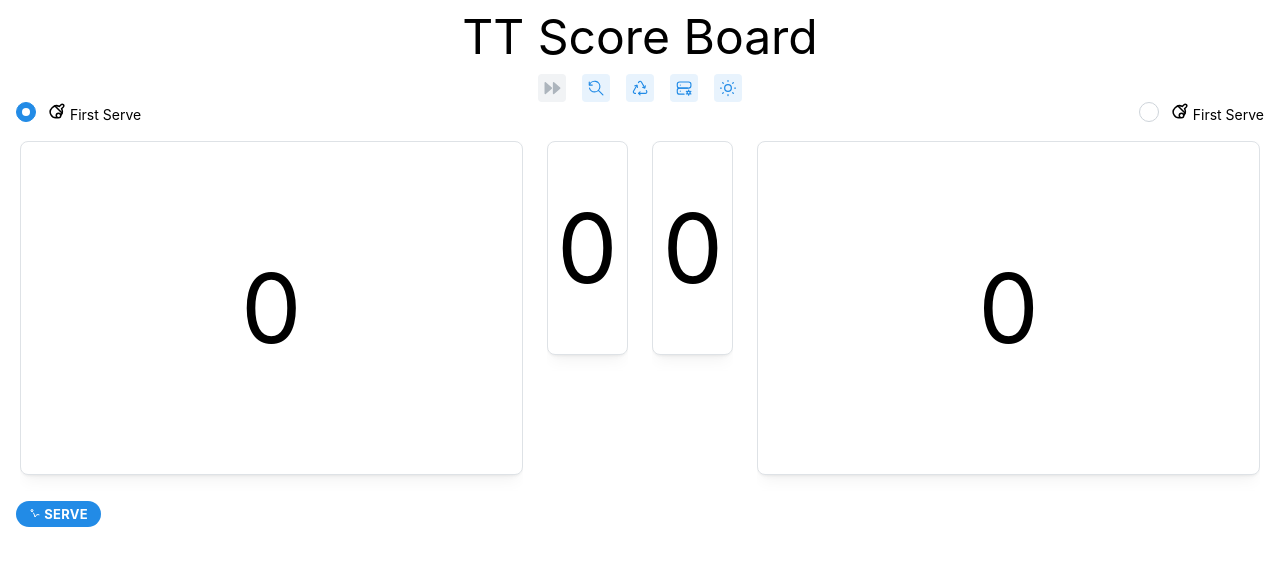
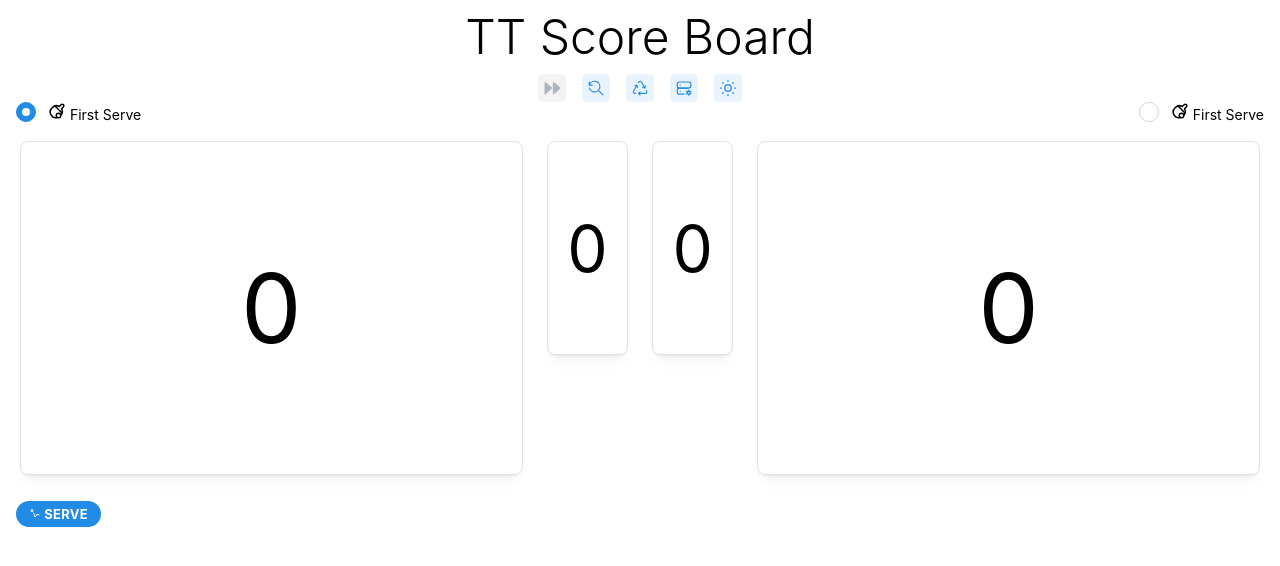
Before and after one commit to r48n34/Modern-Table-Tennis-Score-Board, a React (Vite) app: page / in a window 1280 px wide. Shown: the top 566 px of the page. Built offline with nearby package versions, Linux system fonts and the light colour scheme.

Commit message:
Change css

```diff
--- a/src/components/BigScoreBoard.tsx
+++ b/src/components/BigScoreBoard.tsx
@@ -137,7 +137,7 @@ function BigScoreBoard(){
     return (
         <>
         <Container fluid>
-            <Text ta="center" fz={48}>
+            <Text ta="center" fz={48} fw={300}>
                 TT Score Board
             </Text>
 
@@ -154,7 +154,7 @@ function BigScoreBoard(){
                 </Tooltip>
 
 
-                <Tooltip label="Reset Score">
+                <Tooltip label="Reset Game Score">
                 <ActionIcon variant="light" aria-label="Reset Game Score" onClick={() => resetGameScore()} >
                     <IconZoomReset style={{ width: '70%', height: '70%' }} stroke={1.5} />
                 </ActionIcon>
@@ -190,7 +190,7 @@ function BigScoreBoard(){
             </Radio.Group>
 
             <Grid mt={12}>
-                <Grid.Col span={5}>
+                <Grid.Col span={{ base: 5 }}>
                     <ScoreDrag
                         initialSlide={playersScore!.leftPlayerScore}
                         changeScore={changeScore}
@@ -206,23 +206,25 @@ function BigScoreBoard(){
                     }
                 </Grid.Col>
 
-                <Grid.Col span={2}>
+                <Grid.Col span={{ base: 2 }}>
                     <Grid>
-                        <Grid.Col span={6}>
+                        <Grid.Col span={{ base: 6 }}>
                         <ScoreDrag
                             initialSlide={playersScore!.leftPlayerMatchScore}
                             player={"leftPlayerMatchScore"}
                             changeScore={changeScore}
                             height={230}
+                            fontSize={8}
                             setEmbla={setEmblaLeftMatchScore}
                         />
                         </Grid.Col>
-                        <Grid.Col span={6}>
+                        <Grid.Col span={{ base: 6 }}>
                             <ScoreDrag
                                 initialSlide={playersScore!.rightPlayerMatchScore}
                                 player={"rightPlayerMatchScore"}
                                 changeScore={changeScore}
                                 height={230}
+                                fontSize={8}
                                 setEmbla={setEmblaRightMatchScore}
                             />
                         </Grid.Col>
@@ -240,7 +242,7 @@ function BigScoreBoard(){
 
                 </Grid.Col>
 
-                <Grid.Col span={5}>
+                <Grid.Col span={{ base: 5 }}>
                     <ScoreDrag
                         initialSlide={playersScore!.rightPlayerScore}
                         changeScore={changeScore}
--- a/src/components/ScoreDrag.tsx
+++ b/src/components/ScoreDrag.tsx
@@ -8,11 +8,12 @@ type ScoreDragProps = {
     changeScore?: Function;
     height?: number;
     initialSlide: number;
+    fontSize?: number;
     player: string;
     setEmbla?: (embla: EmblaCarouselType) => void;
 }
 
-function ScoreDrag({ changeScore, player = "", height = 350, initialSlide = 0, setEmbla }: ScoreDragProps){
+function ScoreDrag({ changeScore, player = "", height = 350, initialSlide = 0, fontSize = 12, setEmbla }: ScoreDragProps){
 
     const initialSlideScore = useMemo(() => initialSlide, []);
 
@@ -23,6 +24,8 @@ function ScoreDrag({ changeScore, player = "", height = 350, initialSlide = 0, s
     return (
         <Box w={"100%"} p={4}>
         <Carousel
+            // mt={2}
+            align="end"
             initialSlide={initialSlideScore}
             slideGap="md"
             getEmblaApi={!!setEmbla ? setEmbla : () => {}}
@@ -33,11 +36,11 @@ function ScoreDrag({ changeScore, player = "", height = 350, initialSlide = 0, s
         >
             {[...Array(30)].map((_,i) => i).map( v => (
                 <Carousel.Slide key={v}>
-                    <Card shadow="sm" padding="lg" radius="md" withBorder style={{ height: "100%", width: "100%" }}>
+                    <Card shadow="sm" padding="md" radius="md" withBorder style={{ height: "100%", width: "100%" }}>
                     <Stack align="center" justify='center' h={"100%"}>
-                    <Text fz={"12vh"}>
-                        {v}
-                    </Text>
+                        <Text fz={fontSize + "vh"}>
+                            {v}
+                        </Text>
                     </Stack>
                     </Card>
                 </Carousel.Slide>
```
